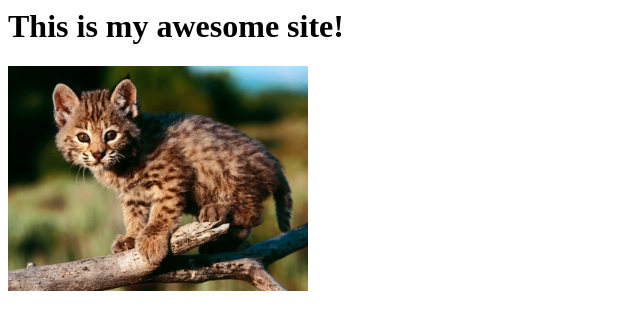
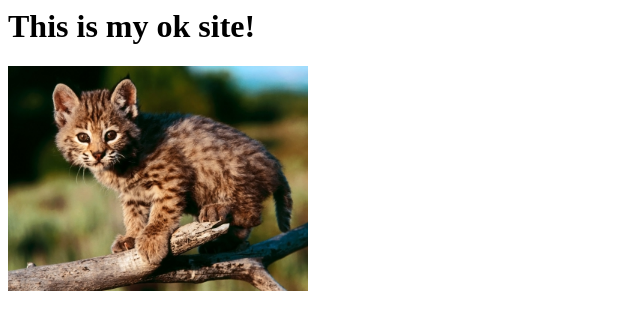
Before and after one commit to diegoveggie/classexample, a plain HTML site: page index.html in a window 1280 px wide. Shown: the whole page, without its empty margins (0-640 px from the left). Drawn offline with Linux system fonts and the light colour scheme.

Commit message:
changed headline

```diff
--- a/index.html
+++ b/index.html
@@ -5,7 +5,7 @@
   <link rel="stylesheet" type="text/css" href="css/style.css">
 </head>
 <body>
-  <h1>This is my awesome site!</h1>
+  <h1>This is my ok site!</h1>
   <img src="images/kittens.jpg">
 </body>
 </html>
```
